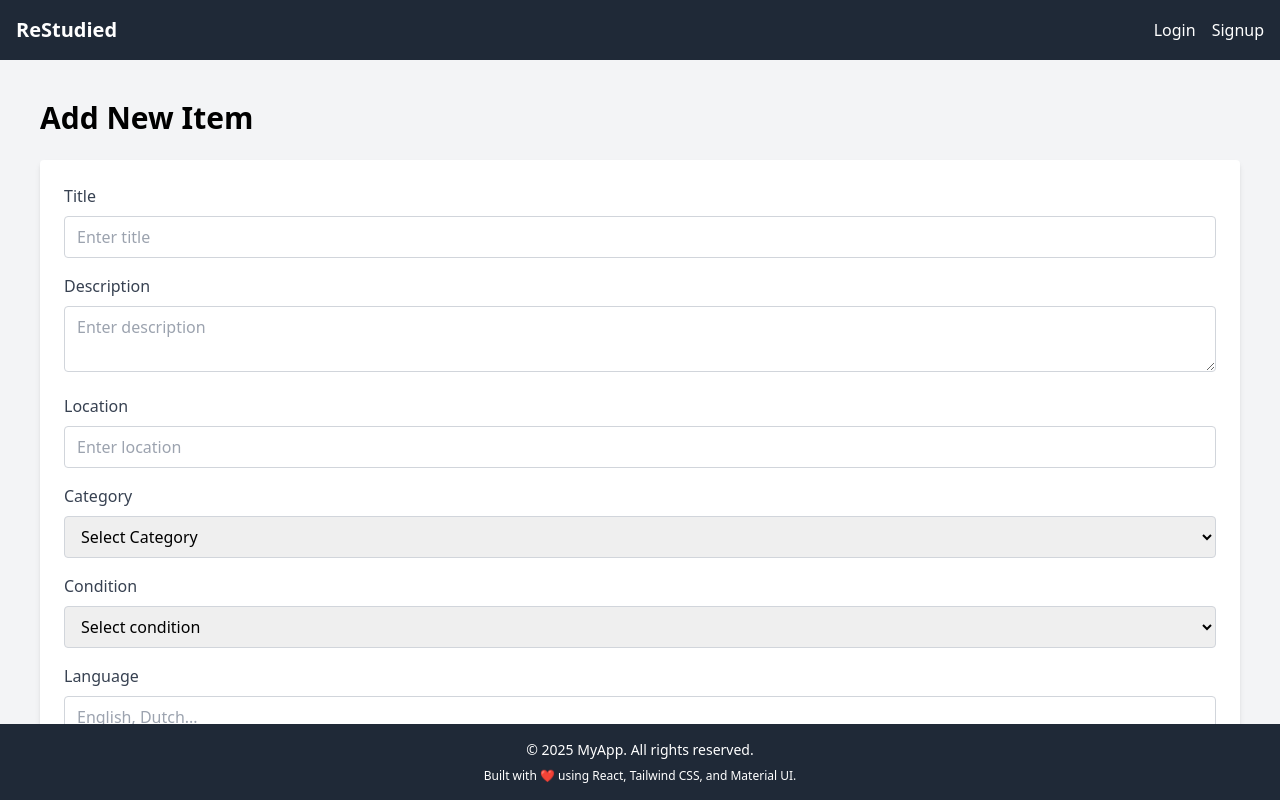
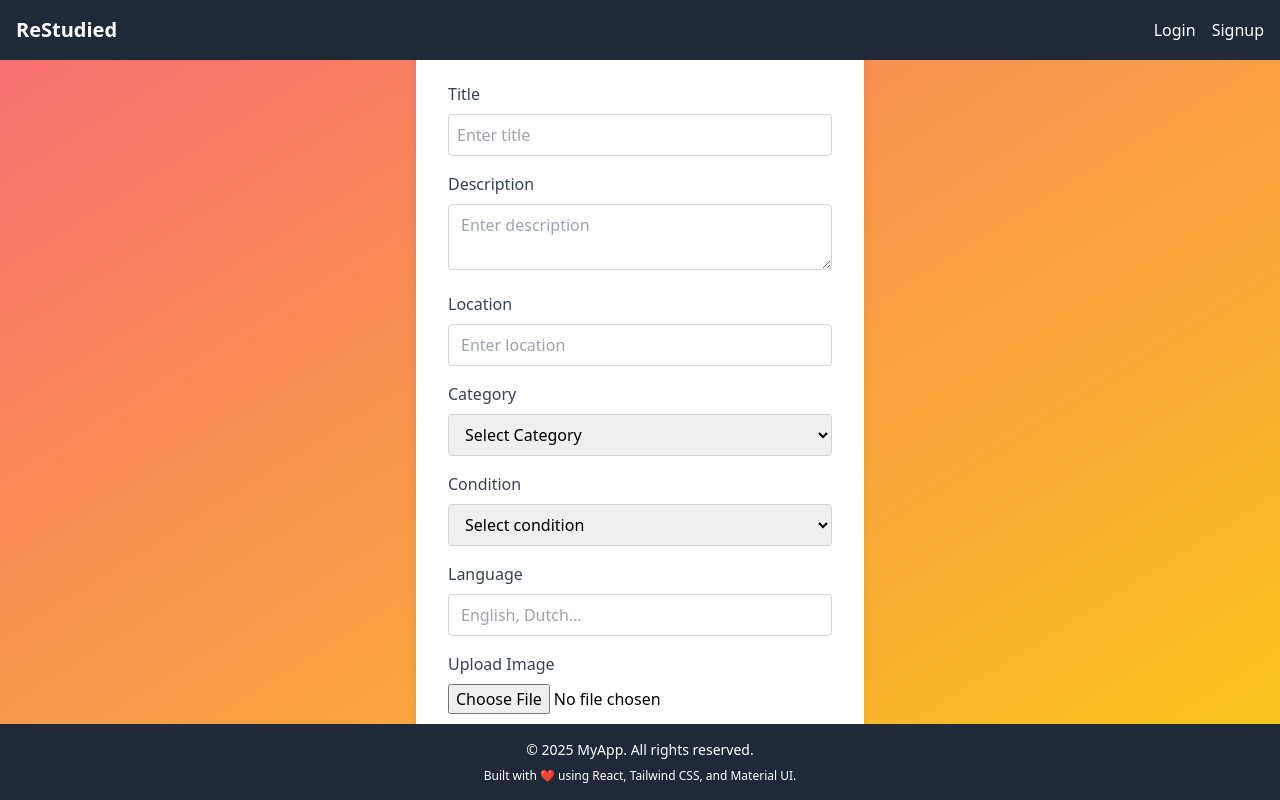
Before and after one commit to YarinLeib/restudied-frontend, a React (Vite) app: page /add-item in a window 1280 px wide. Built offline with nearby package versions, Linux system fonts and the light colour scheme.

Commit message:
add item page

```diff
--- a/src/pages/AddItemPage.jsx
+++ b/src/pages/AddItemPage.jsx
@@ -73,9 +73,11 @@ export function AddItemPage() {
   };
 
   return (
-    <div className='bg-gray-100 min-h-screen p-10'>
-      <h1 className='text-3xl font-bold mb-6'>Add New Item</h1>
-      <form className='bg-white p-6 rounded shadow-md' onSubmit={handleSubmit}>
+    <div className='bg-gradient-to-br from-red-400 to-yellow-400 min-h-screen flex items-center justify-center'>
+      <div className='max-w-md w-full bg-white p-8 rounded-lg shadow-lg transform -translate-y-16'>
+        <h1 className='text-3xl font-bold text-center text-blue-800 mb-6'>Add New Item</h1>
+
+        <form onSubmit={handleSubmit} className='space-y-4'>
           {/* Title */}
           <div className='mb-4'>
             <label htmlFor='title' className='block text-gray-700 mb-2'>
@@ -86,7 +88,7 @@ export function AddItemPage() {
               name='title'
               value={formData.title}
               onChange={handleChange}
-            className='w-full px-3 py-2 border border-gray-300 rounded'
+              className='w-full p-2 border border-gray-300 rounded'
               placeholder='Enter title'
             />
             {errors.title && <p className='text-red-600 text-sm mt-1'>{errors.title}</p>}
@@ -180,8 +182,7 @@ export function AddItemPage() {
             {errors.itemLanguage && <p className='text-red-600 text-sm mt-1'>{errors.itemLanguage}</p>}
           </div>
 
-        {/* Image Upload */}
-        <div className='mb-6'>
+          <div className='mb-4'>
             <label htmlFor='itemImage' className='block text-gray-700 mb-2'>
               Upload Image
             </label>
@@ -192,11 +193,12 @@ export function AddItemPage() {
           <button
             type='submit'
             disabled={loading}
-          className='bg-blue-600 text-white px-4 py-2 rounded hover:bg-blue-700 transition disabled:opacity-50'
+            className='w-full bg-blue-600 text-white p-2 rounded hover:bg-blue-700 transition-colors duration-200 disabled:opacity-50'
           >
             {loading ? 'Submitting...' : 'Add Item'}
           </button>
         </form>
       </div>
+    </div>
   );
 }
```
Lines whose indentation alone changed are shown as unchanged.
